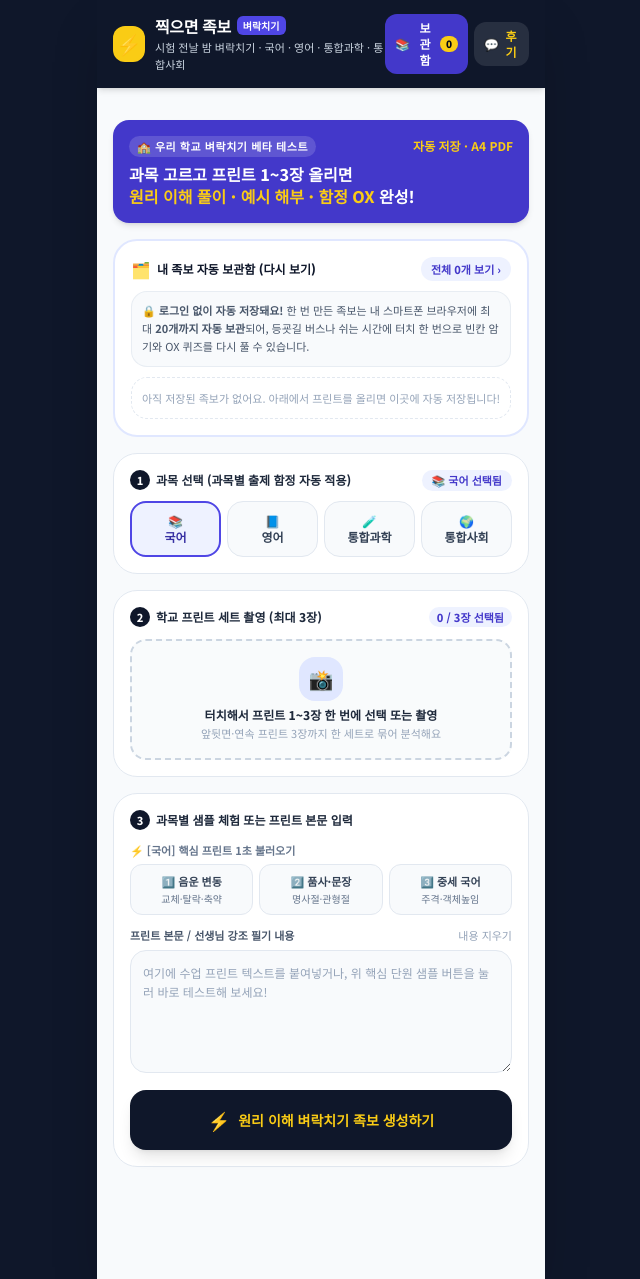
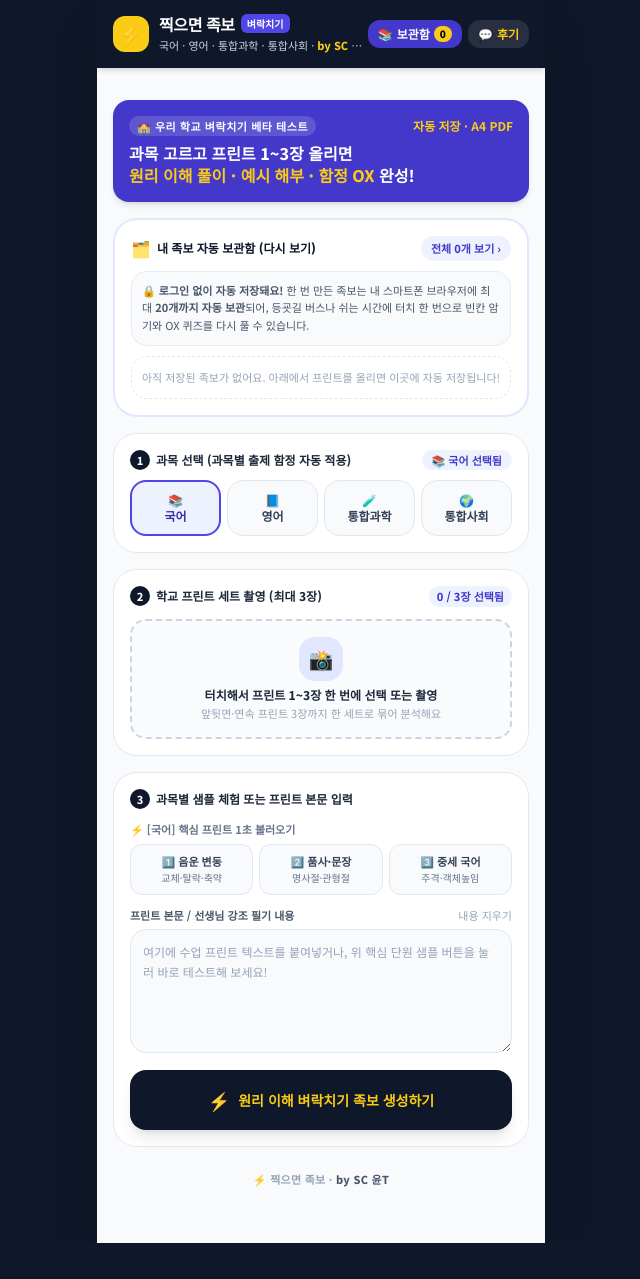
Before and after one commit to yoontr83-eng/jjikjok, a plain HTML site: page index.html in a window 1280 px wide. Shown: the whole page, without its empty margins (319-959 px from the left). After the commit the page ends 1243 px from the top, so only its background shows below. Drawn offline with nearby package versions, Linux system fonts and the light colour scheme; a web font is replaced by a local one.

Commit message:
Update index.html

```diff
--- a/index.html
+++ b/index.html
@@ -3,7 +3,7 @@
 <head>
   <meta charset="UTF-8" />
   <meta name="viewport" content="width=device-width, initial-scale=1.0, maximum-scale=1.0, user-scalable=no" />
-  <title>찍으면 족보 - 시험 전날 밤 벼락치기 AI 족보</title>
+  <title>찍으면 족보 - 시험 전날 밤 벼락치기 AI 족보 (by SC 윤T)</title>
   <script src="https://cdn.tailwindcss.com"></script>
   <!-- A4 PDF 직접 저장용 라이브러리 -->
   <script src="https://cdnjs.cloudflare.com/ajax/libs/html2pdf.js/0.10.1/html2pdf.bundle.min.js"></script>
@@ -86,19 +86,19 @@
 
     <!-- 상단 헤더 -->
     <header class="sticky top-0 z-30 bg-slate-900 text-white px-4 py-3.5 flex items-center justify-between shadow-md">
-      <div class="flex items-center gap-2.5">
-        <div class="w-9 h-9 rounded-xl bg-volt-400 text-slate-950 flex items-center justify-center text-xl font-black shadow-sm">
+      <div class="flex items-center gap-2.5 min-w-0">
+        <div class="w-9 h-9 rounded-xl bg-volt-400 text-slate-950 flex items-center justify-center text-xl font-black shadow-sm shrink-0">
           ⚡
         </div>
-        <div>
+        <div class="min-w-0">
           <div class="flex items-center gap-1.5">
             <h1 class="text-base font-black tracking-tight leading-none">찍으면 족보</h1>
             <span class="px-1.5 py-0.5 rounded-md bg-electric-500 text-[10px] font-extrabold text-white">벼락치기</span>
           </div>
-          <p class="text-[11px] text-slate-300 mt-1">시험 전날 밤 벼락치기 · 국어 · 영어 · 통합과학 · 통합사회</p>
+          <p class="text-[11px] text-slate-300 mt-1 truncate">국어 · 영어 · 통합과학 · 통합사회 · <span class="text-volt-400 font-extrabold">by SC 윤T</span></p>
         </div>
       </div>
-      <div class="flex items-center gap-1.5">
+      <div class="flex items-center gap-1.5 shrink-0">
         <button type="button" onclick="openArchiveModal()" class="px-2.5 py-1.5 rounded-xl bg-electric-600 hover:bg-electric-500 active:scale-95 transition text-xs font-extrabold text-white flex items-center gap-1 shadow-xs cursor-pointer">
           <span>📚</span>
           <span>보관함</span>
@@ -112,7 +112,7 @@
     </header>
 
     <!-- 메인 영역 -->
-    <main class="flex-1 pb-24">
+    <main class="flex-1 pb-10">
 
       <!-- ============================================== -->
       <!-- 1. 입력 화면: 과목 선택 / 프린트 촬영 / 샘플   -->
@@ -400,6 +400,13 @@
         </div>
 
       </section>
+
+      <!-- 시그니처 브랜드 푸터 -->
+      <footer class="pt-2 pb-4 text-center">
+        <p class="text-[11px] font-bold text-slate-400 tracking-wide">
+          ⚡ 찍으면 족보 · <span class="text-slate-600 font-extrabold">by SC 윤T</span>
+        </p>
+      </footer>
 
     </main>
 
@@ -1185,7 +1192,6 @@
       try {
         localStorage.setItem(ARCHIVE_STORAGE_KEY, JSON.stringify(list));
       } catch (e) {
-        // 용량 초과 시 오래된 항목 절반 비우고 재시도
         try {
           const trimmed = list.slice(0, Math.max(3, Math.floor(list.length / 2)));
           localStorage.setItem(ARCHIVE_STORAGE_KEY, JSON.stringify(trimmed));
@@ -1233,7 +1239,6 @@
       if (headerBadge) headerBadge.textContent = String(list.length);
       if (cardBadge) cardBadge.textContent = String(list.length);
 
-      // 1) 첫 화면 최근 2개 미리보기 영역
       const previewBox = document.getElementById("recentArchivePreviewList");
       if (previewBox) {
         previewBox.innerHTML = "";
@@ -1261,7 +1266,6 @@
         }
       }
 
-      // 2) 전체 보관함 모달 리스트 영역
       const modalList = document.getElementById("archiveModalList");
       if (modalList) {
         modalList.innerHTML = "";
@@ -2309,7 +2313,7 @@ ${subjectGuides[subjectName] || ""}
         <div class="space-y-3 text-slate-900 bg-white">
           <div class="border-b-2 border-slate-900 pb-2 flex flex-wrap items-end justify-between gap-2">
             <div>
-              <div class="text-[10px] font-extrabold text-slate-600 tracking-wider">⚡ 찍으면 족보 · 벼락치기 [${subjectLabel}] 원리 이해 A4 워크시트</div>
+              <div class="text-[10px] font-extrabold text-slate-600 tracking-wider">⚡ 찍으면 족보 · 벼락치기 [${subjectLabel}] 원리 이해 A4 워크시트 · <span class="text-slate-950 font-black">by SC 윤T</span></div>
               <h1 class="text-base font-black text-slate-950 mt-0.5">${escapeHtml(data.subjectTitle || "핵심 벼락치기 족보")}</h1>
             </div>
             <div class="text-[10.5px] font-bold text-slate-800 border border-slate-400 rounded px-2.5 py-1">
@@ -2426,7 +2430,7 @@ ${subjectGuides[subjectName] || ""}
     function copyAllSummary() {
       if (!currentJokboData) return;
       const lines = [
-        `⚡ [찍으면 족보 · 벼락치기] ${currentJokboData.subjectTitle}`,
+        `⚡ [찍으면 족보 · 벼락치기 by SC 윤T] ${currentJokboData.subjectTitle}`,
         ``,
         `🎯 출제 1순위:`,
         ...(currentJokboData.teacherPicks || []).map(p => `- ${p}`),
@@ -2446,7 +2450,7 @@ ${subjectGuides[subjectName] || ""}
     function copyShareChallenge() {
       if (!currentJokboData) return;
       const qList = (currentJokboData.oxQuiz || []).slice(0, 3).map((q, i) => `Q${i + 1}. ${q.question} (O/X)`).join("\n");
-      const shareMsg = `⚡ [찍으면 족보 · 벼락치기] 우리 반 1분 함정 OX 배틀!\n과목/단원: ${currentJokboData.subjectTitle}\n\n${qList}\n\n👉 몇 개 맞혔는지 단톡방에 바로 답해봐!`;
+      const shareMsg = `⚡ [찍으면 족보 · by SC 윤T] 우리 반 1분 함정 OX 배틀!\n과목/단원: ${currentJokboData.subjectTitle}\n\n${qList}\n\n👉 몇 개 맞혔는지 단톡방에 바로 답해봐!`;
       copyTextSafely(shareMsg);
       showToast("단톡방 퀴즈 배틀 메시지가 복사되었어요!", "💬");
     }
```
